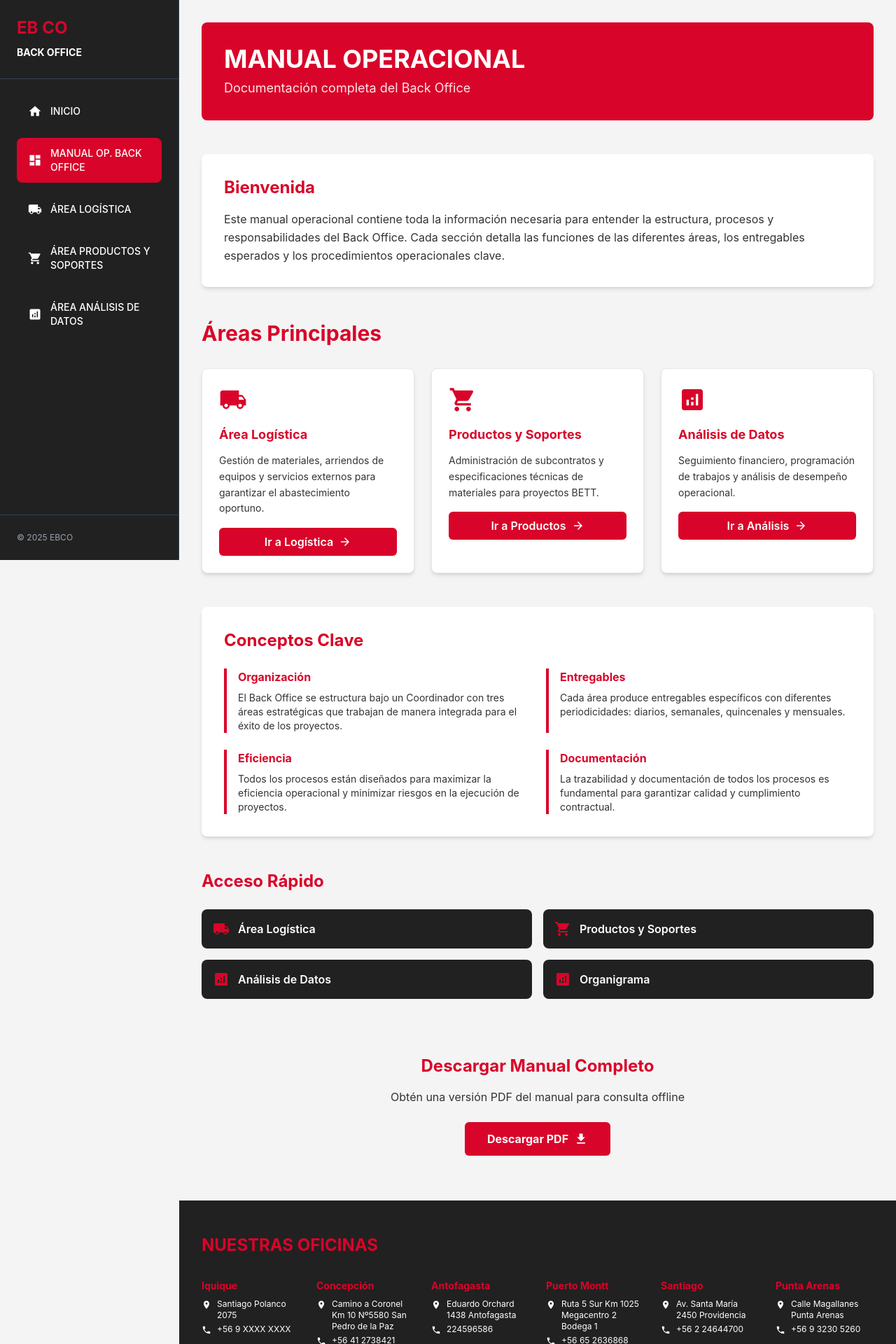
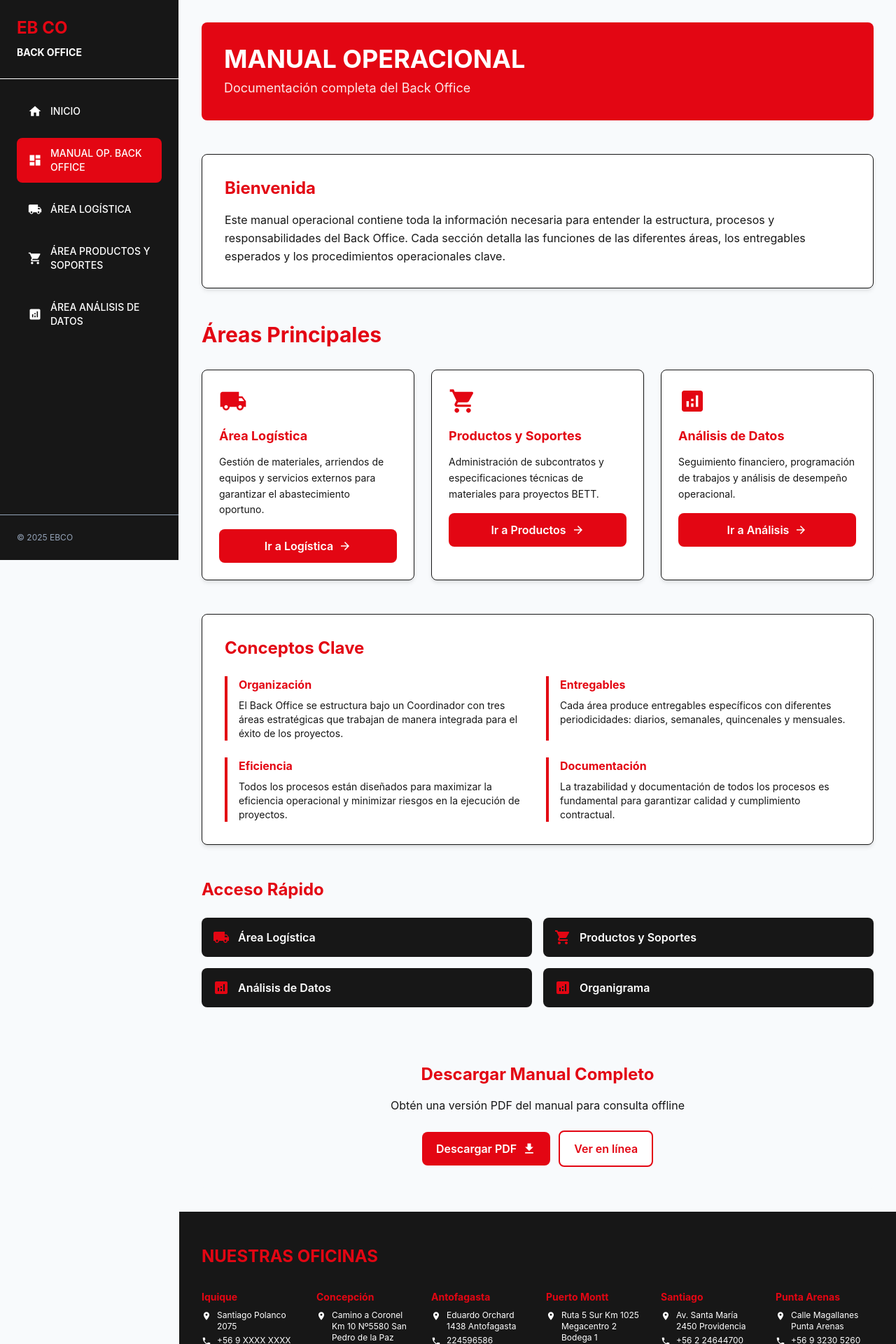
Before and after one commit to Katapentakill/BackOfficeEBCO, a Next.js app: page /manual in a window 1280 px wide. Shown: the top 1920 px of the page at 70% size. Built offline with nearby package versions, Linux system fonts and the light colour scheme.

Commit message:
Base pagina web Back Office

```diff
--- a/src/app/globals.css
+++ b/src/app/globals.css
@@ -1,12 +1,17 @@
 @import "tailwindcss";
 
 @theme {
-  --color-brand-red: #D90429;
-  --color-brand-dark: #212121;
-  --color-brand-text-dark: #333333;
-  --color-brand-text-light: #FFFFFF;
-  --color-brand-bg-light: #F4F4F4;
-  --color-brand-bg-white: #FFFFFF;
+  /* EBCO Design Tokens */
+  --color-brand-red: #E30613;          /* Rojo EBCO */
+  --color-brand-red-700: #D10A15;      /* Hover/active */
+  --color-brand-dark: #171717;         /* Ink */
+  --color-brand-text-dark: #171717;    /* Texto principal */
+  --color-brand-text-muted: #475569;   /* Texto secundario */
+  --color-brand-text-light: #FFFFFF;   /* Texto claro */
+  --color-brand-bg-light: #F8FAFC;     /* Tile/Fondo */
+  --color-brand-bg-white: #FFFFFF;     /* Blanco */
+  --color-brand-gray: #A7A9AC;         /* Gris EBCO */
+  --color-brand-line: #E5E7EB;         /* Bordes */
 }
 
 @layer base {
@@ -38,3 +43,21 @@
     cursor: pointer;
   }
 }
+
+/* EBCO Utilities & Components */
+@layer components {
+  .btn { @apply inline-flex items-center justify-center px-5 py-3 rounded-lg font-semibold transition-colors; }
+  .btn-primary { background: var(--color-brand-red); color: var(--color-brand-text-light); }
+  .btn-primary:hover { background: var(--color-brand-red-700); }
+  .btn-outline { border: 2px solid var(--color-brand-red); color: var(--color-brand-red); background: #ffffff; }
+  .btn-outline:hover { background: #fff5f5; }
+  .chip { @apply px-2.5 py-1 rounded-full text-xs font-semibold; }
+}
+
+@layer utilities {
+  .ink { color: var(--color-brand-text-dark); }
+  .muted { color: var(--color-brand-text-muted); }
+  .tile { background: var(--color-brand-bg-light); }
+  .bg-brand { background: var(--color-brand-red); }
+  .bd-brand { border-color: var(--color-brand-red); }
+}
--- a/src/app/manual/page.tsx
+++ b/src/app/manual/page.tsx
@@ -11,7 +11,7 @@ export default function ManualPage() {
       </div>
 
       {/* Introduction */}
-      <section className="mb-12 bg-brand-bg-white p-8 rounded-lg shadow-md">
+      <section className="mb-12 bg-brand-bg-white p-8 rounded-lg shadow-md border" style={{ borderColor: "var(--color-brand-line)" }}>
         <h2 className="text-2xl font-bold text-brand-red mb-4">Bienvenida</h2>
         <p className="text-brand-text-dark leading-relaxed">
           Este manual operacional contiene toda la información necesaria para entender la estructura,
@@ -49,7 +49,7 @@ export default function ManualPage() {
       </section>
 
       {/* Key Concepts */}
-      <section className="mb-12 bg-brand-bg-white p-8 rounded-lg shadow-md">
+      <section className="mb-12 bg-brand-bg-white p-8 rounded-lg shadow-md border" style={{ borderColor: "var(--color-brand-line)" }}>
         <h2 className="text-2xl font-bold text-brand-red mb-6">Conceptos Clave</h2>
         <div className="grid grid-cols-1 md:grid-cols-2 gap-6">
           <div className="border-l-4 border-brand-red pl-4">
@@ -124,10 +124,12 @@ export default function ManualPage() {
         <p className="text-brand-text-dark mb-6">
           Obtén una versión PDF del manual para consulta offline
         </p>
-        <button className="bg-brand-red text-brand-text-light px-8 py-3 rounded-md font-bold hover:opacity-90 transition-opacity inline-flex items-center space-x-2">
-          <span>Descargar PDF</span>
-          <MdDownload size={20} />
-        </button>
+        <div className="flex items-center justify-center gap-3">
+          <button className="btn btn-primary">
+            <span className="flex items-center gap-2"><span>Descargar PDF</span><MdDownload size={20} /></span>
+          </button>
+          <button className="btn btn-outline">Ver en línea</button>
+        </div>
       </section>
     </div>
   );
--- a/src/app/organigrama/page.tsx
+++ b/src/app/organigrama/page.tsx
@@ -64,7 +64,7 @@ export default function OrganigramaPage() {
             "Somos el motor silencioso que organiza, conecta y potencia, para que cada proyecto
             avance con eficiencia, calidad y visión de futuro."
           </p>
-          <button className="bg-brand-red text-brand-text-light px-8 py-3 rounded-md font-bold hover:opacity-90 transition-opacity flex items-center space-x-2">
+          <button className="btn btn-primary flex items-center space-x-2">
             <span>VER PERFIL COMPLETO</span>
             <MdExpandMore size={20} />
           </button>
@@ -123,7 +123,7 @@ export default function OrganigramaPage() {
         {organizationalStructure.subUnits?.map((area) => (
           <button
             key={area.name}
-            className="bg-brand-red hover:bg-red-700 text-brand-text-light font-bold py-4 px-6 rounded-lg transition-colors text-lg"
+            className="btn btn-primary text-lg"
           >
             VER PERFIL - {area.name.toUpperCase()}
           </button>
--- a/src/app/page.tsx
+++ b/src/app/page.tsx
@@ -45,7 +45,7 @@ export default function Home() {
               "Somos el motor silencioso que organiza, conecta y potencia, para que cada proyecto
               avance con eficiencia, calidad y visión de futuro."
             </p>
-            <button className="bg-brand-red text-brand-text-light px-6 py-2 rounded-md font-semibold hover:opacity-90 transition-opacity">
+            <button className="btn btn-primary">
               ESTRUCTURA ORGANIZACIONAL
             </button>
           </div>
--- a/src/components/layout/Sidebar.tsx
+++ b/src/components/layout/Sidebar.tsx
@@ -22,9 +22,9 @@ export default function Sidebar() {
   const pathname = usePathname();
 
   return (
-    <aside className="fixed left-0 top-0 w-64 h-screen bg-brand-dark text-brand-text-light flex flex-col border-r border-gray-700">
+    <aside className="fixed left-0 top-0 w-64 h-screen bg-brand-dark text-brand-text-light flex flex-col border-r" style={{ borderColor: "var(--color-brand-line)" }}>
       {/* Logo */}
-      <div className="p-6 border-b border-gray-700">
+      <div className="p-6 border-b" style={{ borderColor: "var(--color-brand-line)" }}>
         <h1 className="text-2xl font-bold text-brand-red">
           EB CO<br />
           <span className="text-sm text-brand-text-light">BACK OFFICE</span>
@@ -41,8 +41,8 @@ export default function Sidebar() {
               href={item.href}
               className={`flex items-center space-x-3 px-4 py-3 rounded-lg transition-colors ${
                 isActive
-                  ? "bg-brand-red text-brand-text-light"
-                  : "text-brand-text-light hover:bg-gray-700"
+                  ? "bg-brand text-brand-text-light"
+                  : "text-brand-text-light hover:bg-brand-bg-light hover:text-brand-text-dark"
               }`}
             >
               <span className="flex-shrink-0">{item.icon}</span>
@@ -53,7 +53,7 @@ export default function Sidebar() {
       </nav>
 
       {/* Footer info */}
-      <div className="p-6 border-t border-gray-700 text-xs text-gray-400">
+      <div className="p-6 border-t text-xs" style={{ borderColor: "var(--color-brand-line)", color: "#94a3b8" }}>
         <p>© 2025 EBCO</p>
       </div>
     </aside>
--- a/src/components/ui/InfoCard.tsx
+++ b/src/components/ui/InfoCard.tsx
@@ -22,7 +22,7 @@ export default function InfoCard({
   badge,
 }: InfoCardProps) {
   return (
-    <div className="bg-brand-bg-white rounded-lg shadow-md p-6 border border-gray-200 hover:shadow-lg transition-shadow">
+    <div className="bg-brand-bg-white rounded-lg shadow-md p-6 border hover:shadow-lg transition-shadow" style={{ borderColor: "var(--color-brand-line)" }}>
       {/* Icon */}
       {icon && (
         <div className="text-brand-red text-4xl mb-4">
@@ -35,7 +35,7 @@ export default function InfoCard({
 
       {/* Badge */}
       {badge && (
-        <div className="inline-block mb-3 px-3 py-1 rounded-full bg-brand-red text-brand-text-light text-xs font-semibold">
+        <div className="chip mb-3 bg-brand text-brand-text-light">
           {badge}
         </div>
       )}
@@ -47,7 +47,7 @@ export default function InfoCard({
 
       {/* Button */}
       <Link href={buttonLink}>
-        <button className="w-full bg-brand-red text-brand-text-light py-2 px-4 rounded-md font-semibold hover:opacity-90 transition-opacity flex items-center justify-center space-x-2">
+        <button className="w-full btn btn-primary flex items-center justify-center space-x-2">
           <span>{buttonText}</span>
           {buttonText.toLowerCase().includes("descargar") ? (
             <MdDownload size={18} />
--- a/src/components/ui/Tabs.tsx
+++ b/src/components/ui/Tabs.tsx
@@ -30,15 +30,15 @@ export default function Tabs({ title, tabs }: TabsProps) {
       <h2 className="text-2xl font-bold text-brand-red mb-6">{title}</h2>
 
       {/* Tab Buttons */}
-      <div className="flex flex-wrap gap-2 mb-6 border-b border-gray-300">
+      <div className="flex flex-wrap gap-2 mb-6 border-b" style={{ borderColor: "var(--color-brand-line)" }}>
         {tabs.map((tab, index) => (
           <button
             key={index}
             onClick={() => setActiveTab(index)}
-            className={`px-4 py-3 font-semibold transition-colors border-b-2 ${
+            className={`btn ${
               activeTab === index
-                ? "bg-brand-red text-brand-text-light border-brand-red"
-                : "bg-brand-bg-white text-brand-text-dark border-transparent hover:bg-brand-bg-light"
+                ? "btn-primary"
+                : "bg-brand-bg-white text-brand-text-dark hover:bg-brand-bg-light"
             }`}
           >
             {tab.label}
@@ -52,14 +52,15 @@ export default function Tabs({ title, tabs }: TabsProps) {
           {tabs[activeTab].items.map((item, index) => (
             <li
               key={index}
-              className="flex items-center justify-between p-4 border-b border-gray-200 last:border-b-0 hover:bg-brand-bg-light transition-colors"
+              className="flex items-center justify-between p-4 last:border-b-0 hover:bg-brand-bg-light transition-colors border-b"
+              style={{ borderColor: "var(--color-brand-line)" }}
             >
               <div className="flex-1">
                 <p className="text-sm font-semibold text-brand-text-dark">
                   {item.name}
                 </p>
                 {item.badge && (
-                  <span className="inline-block mt-2 px-3 py-1 rounded-full bg-brand-red text-brand-text-light text-xs font-semibold">
+                  <span className="chip mt-2 bg-brand text-brand-text-light">
                     {item.badge}
                   </span>
                 )}
@@ -69,7 +70,7 @@ export default function Tabs({ title, tabs }: TabsProps) {
                   href={item.downloadLink}
                   target="_blank"
                   rel="noopener noreferrer"
-                  className="ml-4 flex items-center space-x-2 text-brand-red font-semibold hover:text-brand-red hover:underline text-sm"
+                  className="ml-4 flex items-center space-x-2 text-brand-red font-semibold hover:underline text-sm"
                 >
                   <span>Descargar</span>
                   <MdDownload size={18} />
```
